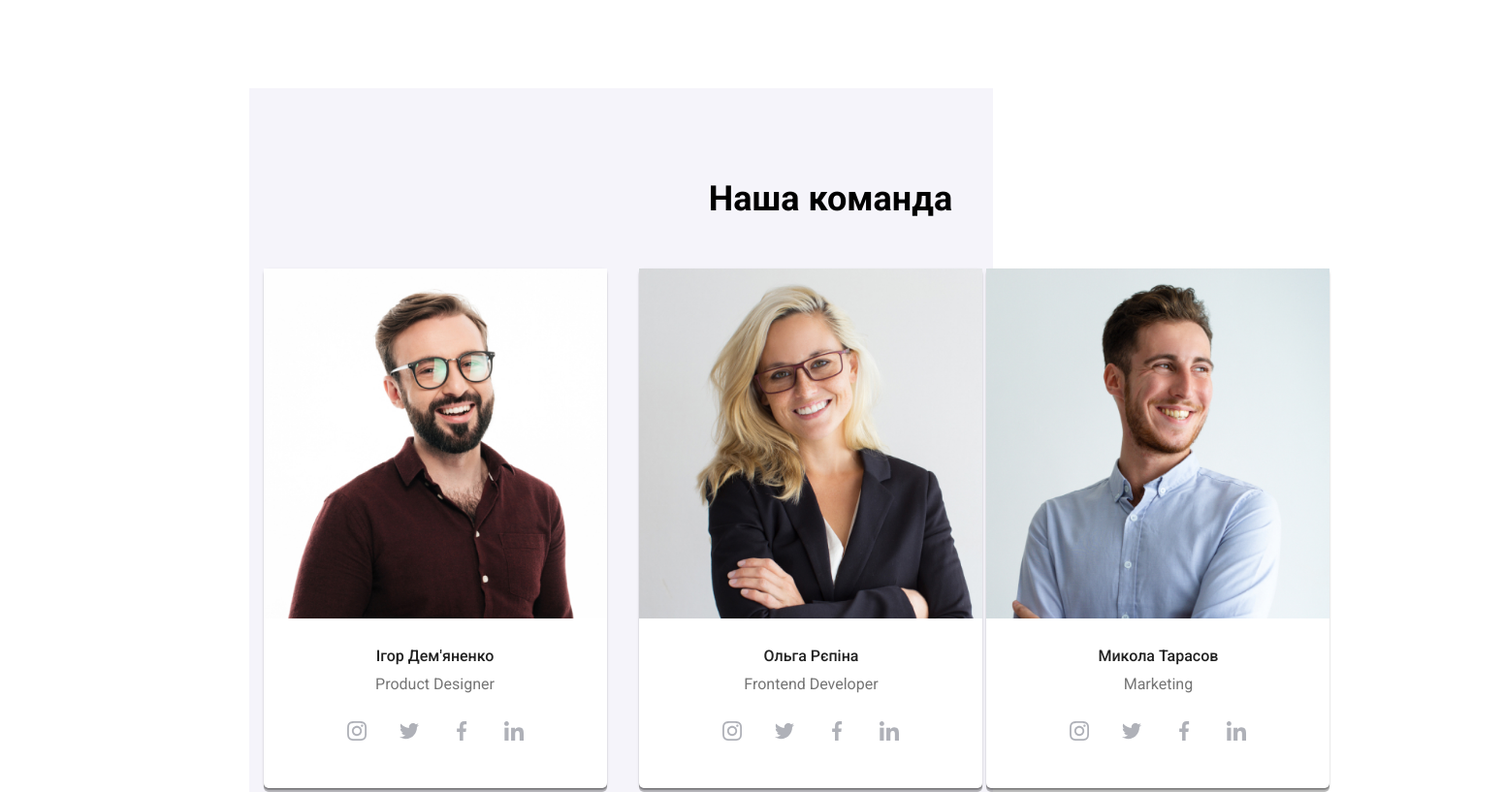
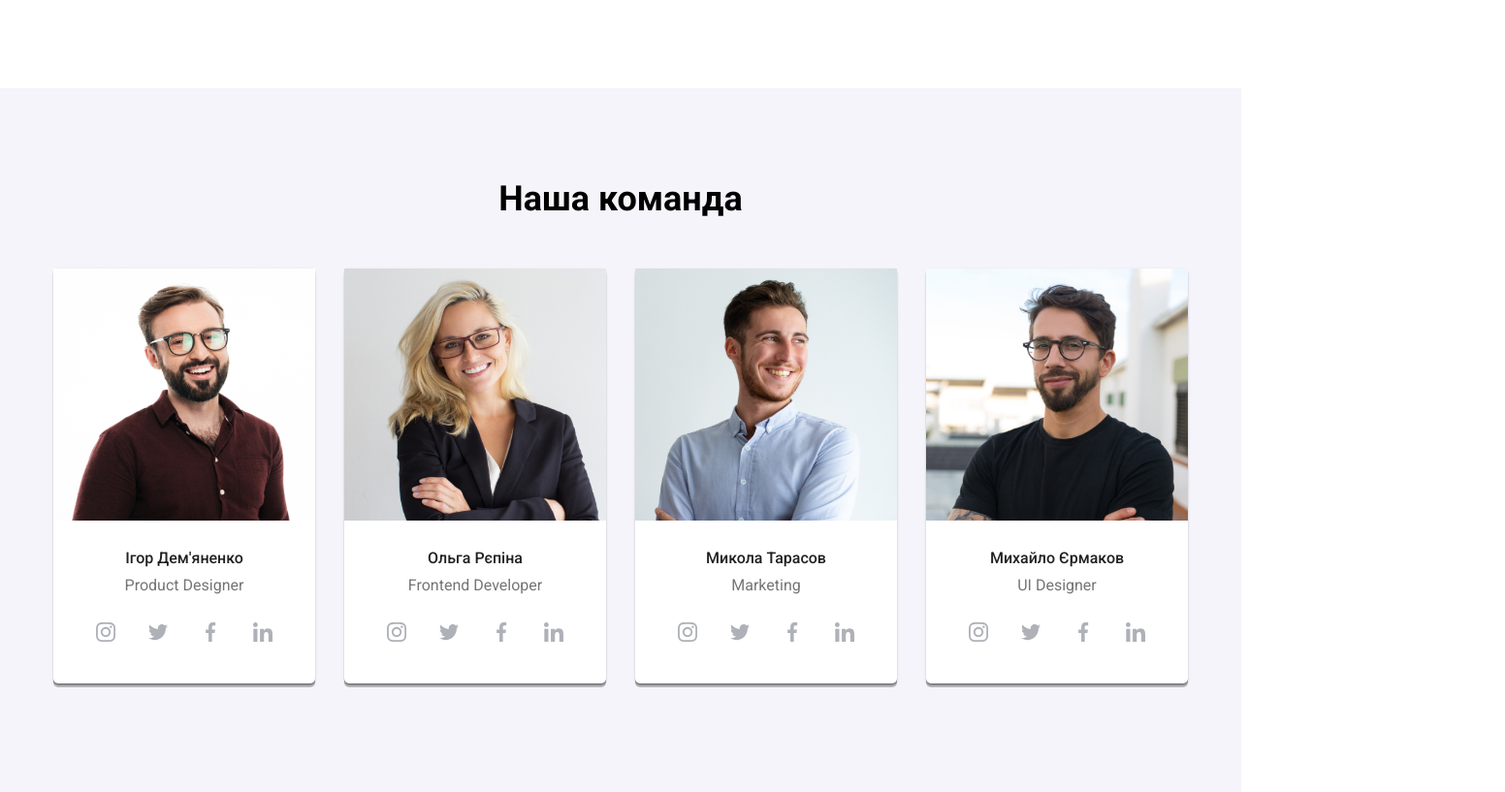
Before and after one commit to Laplas7/goit-markup-hw-08, a plain HTML site: page index.html in a window 1280 px wide. Shown: the part 1443-2260 px from the top of the page at 97% size, 1552 px wide, since content can reach past the window. Drawn offline with nearby package versions, Linux system fonts and the light colour scheme.

Commit message:
our-com-list finish

```diff
--- a/sass/layout/_our-comand-list.scss
+++ b/sass/layout/_our-comand-list.scss
@@ -107,35 +107,83 @@
 
 
 
-
+.flex-con {
+  display: flex;
+  flex-wrap: wrap;
+  width: 768px;
+}
 
 
 .our-comand-list {
-  background-color: #f5f4fa;
-  padding-bottom: 94px;
-  padding-top: 94px;
   max-width: 767px;
 
 }
 
 
 
-.list-nav {
-  display: flex;
-  justify-content: center;
-  align-items: center;
-  margin-top: 16px;
+
+
+
+
+
+.our-comand-img {
+
+    margin-right: 30px;
+      border-radius: 5px;
+      height: 536px;
+
+
+  &:nth-child(4) {
+    margin-right: 0;
+    margin-bottom: 30px;
+  }
+
+
+
+        &:nth-child(2) {
+          margin-right: 0;
+        }
+}
+
+
+
+.our-com-l {
+
+  padding-bottom: 30px;
+}
+
+
                 }
 
 
 
 
+
+
+
+                @media screen and (min-width: 1200px) {
+
+                  .flex-con {
+                    flex-direction: row;
+                  }
+
+
+.our-comand-list {
+  max-width: 100vw;
+
+}
+
+                                    .our-com-img-mobile{
+
+                                      width: 270px;
+                                      height: 260px;
+                                    }
                                     .our-comand-img {
                                       // width: 450px;
                                       max-width: 450px;
                                       height: 622px;
                                       background-color: var(--background-color-white);
-
+                                      margin-right: 30px;
                                       border-radius: 5px;
                                       box-shadow: 0 1px 3px 0 rgba(0, 0, 0, 12%), 0 1px 1px 0 rgba(0, 0, 0, 14%), 0 2px 1px 0 rgba(0, 0, 0, 20%), 0 4px 0 rgba(0, 0, 0, 25%);
 
@@ -145,7 +193,7 @@
                                       }
 
                                         &:nth-child(2) {
-          margin-right: 0;
+                                           margin-right: 30px;
                                         }
                                     }
 
@@ -172,117 +220,13 @@
 
 
                                     .our-comand-img {
-  background-color: var(--background-color-white);
-  margin-right: 30px;
-  border-radius: 5px;
-  height: 536px;
-  box-shadow: 0 1px 3px 0 rgba(0, 0, 0, 12%), 0 1px 1px 0 rgba(0, 0, 0, 14%), 0 2px 1px 0 rgba(0, 0, 0, 20%), 0 4px 0 rgba(0, 0, 0, 25%);
-}
+                                      width: 270px;
+                                      height: 428px;
 
-
-
-.our-comand-img:nth-child(4) {
-  margin-right: 0;
-}
-
-.our-comand {
-  margin-bottom: 50px;
                                     }
 
                                     .persona-list {
-  padding-left: 0;
-  padding-right: 0;
-}
 
-
-                }
-
-
-
-
-
-// .our-comand-list {
-//   background-color: #f5f4fa;
-//   padding-bottom: 94px;
-//   padding-top: 94px;
-//   max-width: 767px;
-
-// }
-
-
-
-//         .list-nav {
-//           display: flex;
-//           justify-content: center;
-//           align-items: center;
-//           margin-top: 16px;
-//         }
-
-
-
-
-//  .our-comand-img {
-//   // width: 450px;
-//   max-width: 450px;
-//   height: 622px;
-//    background-color: var(--background-color-white);
-
-//    border-radius: 5px;
-//    box-shadow: 0 1px 3px 0 rgba(0, 0, 0, 12%), 0 1px 1px 0 rgba(0, 0, 0, 14%), 0 2px 1px 0 rgba(0, 0, 0, 20%), 0 4px 0 rgba(0, 0, 0, 25%);
-
-
-//    &:nth-child(4) {
-//      margin-right: 0;
-//    }
-//  }
-
-
-
-//         .our-com-l {
-//           padding-top: 30px;
-//           padding-bottom: 30px;
-//           padding-left: 32px;
-//           padding-right: 32px;
-//           padding-bottom: 24px;
-//         }
-
-
-
-
-
-
-// .our-comand-list {
-//   background-color: #f5f4fa;
-//   padding-bottom: 94px;
-//   padding-top: 94px;
-// }
-
-
-//   .our-comand-img {
-//     background-color: var(--background-color-white);
-//     margin-right: 30px;
-//      border-radius: 5px;
-//      box-shadow:  0 1px 3px 0 rgba( 0,0,0,12%), 0 1px 1px 0 rgba( 0,0,0,14%),  0 2px 1px 0 rgba( 0,0,0,20%),0 4px 0 rgba( 0,0,0,25%);
-//   }
-
-
-
-//   .our-comand-img:nth-child(4){
-//     margin-right: 0;
-//   }
-
-//   .our-comand {
-//     margin-bottom: 50px;
-//   }
-
-//   .persona-list {
-//     padding-left: 0;
-//     padding-right: 0;
-//   }
-
-                @media screen and (min-width: 1200px) {
-
-                  .flex-con {
-                    flex-direction: row;
+                                      width: 1170px;
                                     }
                 }
```
Also changed, not shown: css/main.css, css/main.min.css, 2 other files. Lines whose indentation alone changed are shown as unchanged.
